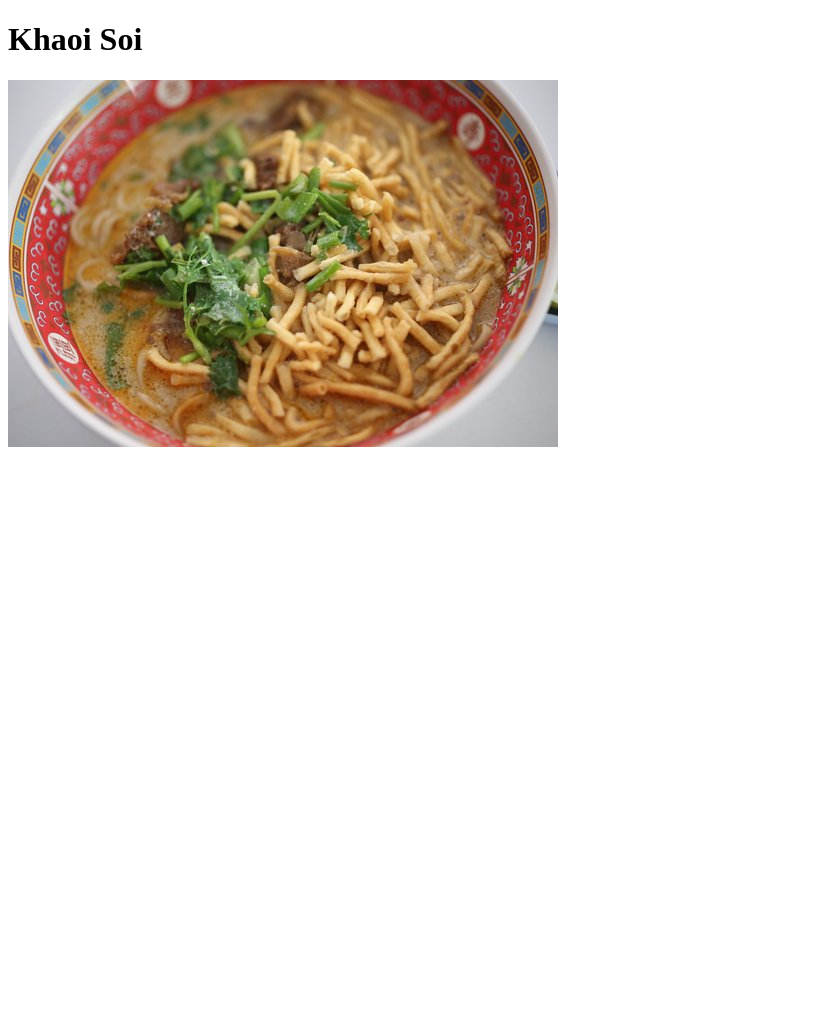
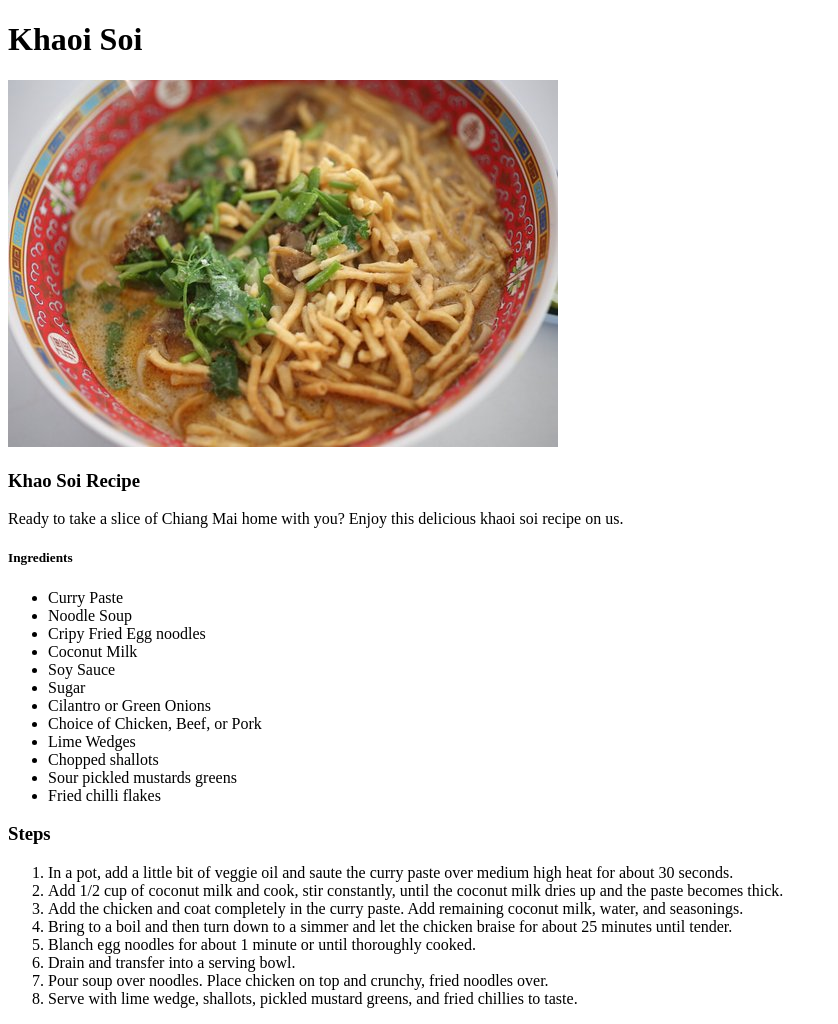
Before and after one commit to adhards1/odin-recipes, a plain HTML site: page recipes/khaosoi.html in a window 1280 px wide. Shown: the whole page, without its empty margins (0-838 px from the left). Before the commit the page ends 800 px from the top, so only its background shows below. Drawn offline with Linux system fonts and the light colour scheme; files whose address does not match are found by name.

Commit message:
Created ingredients and recipe list.
Began an unordered list of ingredients and an ordered list for the steps to making khaosoi.

```diff
--- a/recipes/khaosoi.html
+++ b/recipes/khaosoi.html
@@ -3,10 +3,38 @@
 <head>
     <meta charset="UTF-8">
     <meta name="viewport" content="width=device-width, initial-scale=1.0">
-    <title>Document</title>
+    <title>Khao Soi Recipe</title>
 </head>
 <body>
     <h1>Khaoi Soi</h1>
     <img src="img/khaosoi.jpg" alt="bowl of Khao Soi">
+    <h3>Khao Soi Recipe</h3>
+    <p>Ready to take a slice of Chiang Mai home with you? Enjoy this delicious khaoi soi recipe on us.</p>
+    <h5>Ingredients</h5>
+    <ul>
+        <li>Curry Paste</li>
+        <li>Noodle Soup</li>
+        <li>Cripy Fried Egg noodles</li>
+        <li>Coconut Milk</li>
+        <li>Soy Sauce</li>
+        <li>Sugar</li>
+        <li>Cilantro or Green Onions</li>
+        <li>Choice of Chicken, Beef, or Pork</li>
+        <li>Lime Wedges</li>
+        <li>Chopped shallots</li>
+        <li>Sour pickled mustards greens</li>
+        <li>Fried chilli flakes</li>
+    </ul>
+    <h3>Steps</h3>
+    <ol>
+        <li>In a pot, add a little bit of veggie oil and saute the curry paste over medium high heat for about 30 seconds.</li>
+        <li>Add 1/2 cup of coconut milk and cook, stir constantly, until the coconut milk dries up and the paste becomes thick.</li>
+        <li>Add the chicken and coat completely in the curry paste. Add remaining coconut milk, water, and seasonings.</li>
+        <li>Bring to a boil and then turn down to a simmer and let the chicken braise for about 25 minutes until tender.</li>
+        <li>Blanch egg noodles for about 1 minute or until thoroughly cooked.</li>
+        <li>Drain and transfer into a serving bowl.</li>
+        <li>Pour soup over noodles. Place chicken on top and crunchy, fried noodles over.</li>
+        <li>Serve with lime wedge, shallots, pickled mustard greens, and fried chillies to taste.</li>
+    </ol>
 </body>
 </html>
```
